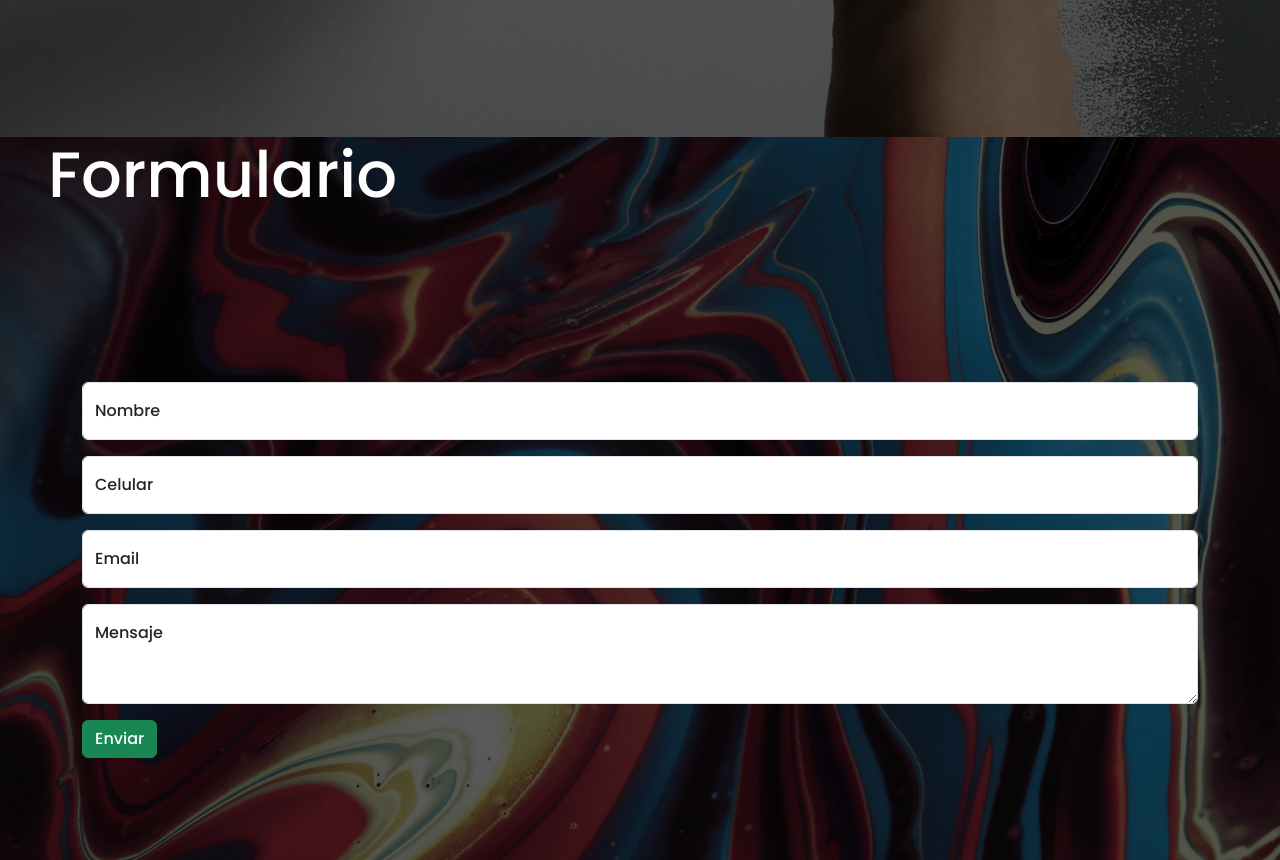
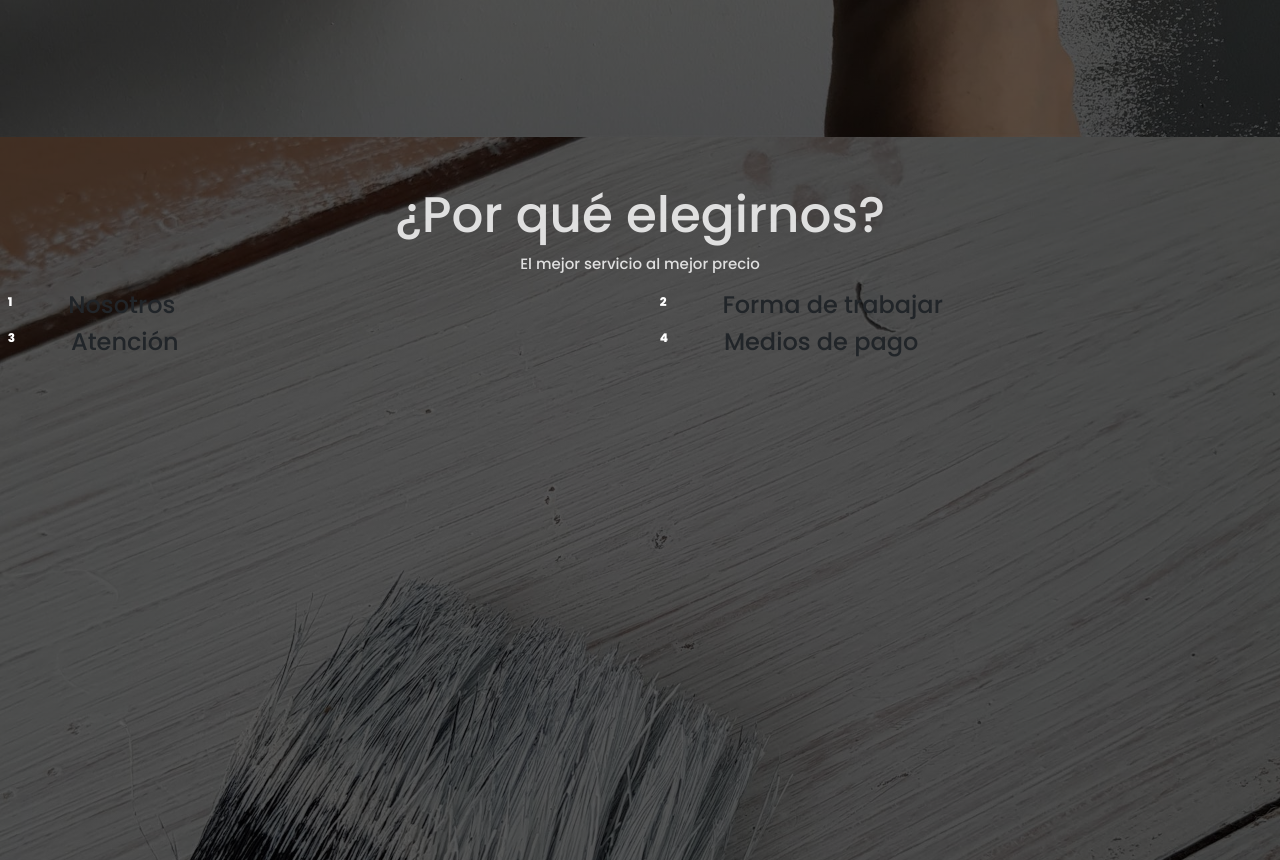
Before and after one commit to mekanicas/bygpintura, a website: page index.html in a window 1280 px wide. Shown: the part 1940-2800 px from the top of the page. Drawn offline with nearby package versions, Linux system fonts and the light colour scheme; files whose address does not match are found by name.

Commit message:
adding changes to index and media

```diff
--- a/index.html
+++ b/index.html
@@ -1,19 +1,13 @@
 <!DOCTYPE html>
 <html lang="en">
+
 <head>
   <meta charset="UTF-8" />
   <meta name="viewport" content="width=device-width, initial-scale=1.0" />
   <title>Inicio - ByG Pintura</title>
-    <link
-      href="https://cdn.jsdelivr.net/npm/bootstrap@5.3.2/dist/css/bootstrap.min.css"
-      rel="stylesheet"
-      integrity="sha384-T3c6CoIi6uLrA9TneNEoa7RxnatzjcDSCmG1MXxSR1GAsXEV/Dwwykc2MPK8M2HN"
-      crossorigin="anonymous"
-    />
-    <link
-      rel="stylesheet"
-      href="https://cdn.jsdelivr.net/npm/bootstrap-icons@1.11.2/font/bootstrap-icons.min.css"
-    />
+  <link href="https://cdn.jsdelivr.net/npm/bootstrap@5.3.2/dist/css/bootstrap.min.css" rel="stylesheet"
+    integrity="sha384-T3c6CoIi6uLrA9TneNEoa7RxnatzjcDSCmG1MXxSR1GAsXEV/Dwwykc2MPK8M2HN" crossorigin="anonymous" />
+  <link rel="stylesheet" href="https://cdn.jsdelivr.net/npm/bootstrap-icons@1.11.2/font/bootstrap-icons.min.css" />
   <link rel="stylesheet" href="./css/style.css" />
 </head>
 
@@ -23,65 +17,30 @@
       <div class="header">
         <nav class="navbar navbar-dark colornav fixed-top">
           <div class="container-fluid">
-              <a class="navbar-brand" href="./index.html"
-                ><img
-                  src="./media/logoblancoGRANDE.png"
-                  alt="LOGO"
-                  class="logo"
-              /></a>
-              <button
-                class="navbar-toggler"
-                type="button"
-                data-bs-toggle="offcanvas"
-                data-bs-target="#offcanvasDarkNavbar"
-                aria-controls="offcanvasDarkNavbar"
-                aria-label="Toggle navigation"
-              >
+            <a class="navbar-brand" href="./index.html"><img src="./media/logoblancoGRANDE.png" alt="LOGO"
+                class="logo" /></a>
+            <button class="navbar-toggler" type="button" data-bs-toggle="offcanvas"
+              data-bs-target="#offcanvasDarkNavbar" aria-controls="offcanvasDarkNavbar" aria-label="Toggle navigation">
               <span class="navbar-toggler-icon"></span>
             </button>
-              <div
-                class="offcanvas offcanvas-end text-bg-dark"
-                tabindex="-1"
-                id="offcanvasDarkNavbar"
-                aria-labelledby="offcanvasDarkNavbarLabel"
-              >
+            <div class="offcanvas offcanvas-end text-bg-dark" tabindex="-1" id="offcanvasDarkNavbar"
+              aria-labelledby="offcanvasDarkNavbarLabel">
               <div class="offcanvas-header">
-                  <h5
-                    class="offcanvas-title"
-                    id="offcanvasDarkNavbarLabel"
-                  ></h5>
-                  <button
-                    type="button"
-                    class="btn-close btn-close-white"
-                    data-bs-dismiss="offcanvas"
-                    aria-label="Close"
-                  ></button>
+                <h5 class="offcanvas-title" id="offcanvasDarkNavbarLabel"></h5>
+                <button type="button" class="btn-close btn-close-white" data-bs-dismiss="offcanvas"
+                  aria-label="Close"></button>
               </div>
               <div class="offcanvas-body">
                 <ul class="navbar-nav justify-content-end flex-grow-1 pe-3">
                   <li class="nav-item">
-                      <a
-                        class="nav-link active"
-                        aria-current="page"
-                        href="./index.html"
-                        >Inicio</a
-                      >
+                    <a class="nav-link active" aria-current="page" href="./index.html">Inicio</a>
                   </li>
                   <li class="nav-item">
-                      <a
-                        class="nav-link active"
-                        aria-current="page"
-                        href="./pages/nuestrostrabajos.html"
-                        >Nuestros Trabajos</a
-                      >
+                    <a class="nav-link active" aria-current="page" href="./pages/nuestrostrabajos.html">Nuestros
+                      Trabajos</a>
                   </li>
                   <li class="nav-item">
-                      <a
-                        class="nav-link active"
-                        aria-current="page"
-                        href="./pages/contacto.html"
-                        >Contáctanos</a
-                      >
+                    <a class="nav-link active" aria-current="page" href="./pages/contacto.html">Contáctanos</a>
                   </li>
                 </ul>
               </div>
@@ -112,66 +71,86 @@
         <div class="gallery">
           <img src="./media/galeriaDeImagenes/imagengaleria1.jpg" alt="" />
           <img src="./media/galeriaDeImagenes/IMG_5613.jpg" alt="" />
-            <img
-              src="./media/galeriaDeImagenes/como-pintar-como-profesional.jpg"
-              alt=""
-            />
+          <img src="./media/galeriaDeImagenes/como-pintar-como-profesional.jpg" alt="" />
+        </div>
+      </div>
+    </div>
+    <div class="backgroundImage3">
+      <div class="textoElegirnos pt-5">
+        <h1>¿Por qué elegirnos?</h1>
+        <p>El mejor servicio al mejor precio</p>
+      </div>
+      <div class="row">
+        <div class="col-12 col-md-6">
+          <div class="d-flex">
+            <div class="badge badge-lg badge-rounded-circle bg-primary-soft">
+              <span>1</span>
+            </div>
+            <div class="ms-5">
+              <h4>Nosotros</h4>
+            </div>
+          </div>
+        </div>
+        <div class="col-12 col-md-6">
+          <div class="d-flex">
+            <div class="badge badge-lg badge-rounded-circle bg-primary-soft">
+              <span>2</span>
+            </div>
+            <div class="ms-5">
+              <h4>Forma de trabajar</h4>
+            </div>
+          </div>
+        </div>
+        <div class="col-12 col-md-6">
+          <div class="d-flex">
+            <div class="badge badge-lg badge-rounded-circle bg-primary-soft">
+              <span>3</span>
+            </div>
+            <div class="ms-5">
+              <h4>Atención</h4>
+            </div>
+          </div>
+        </div>
+        <div class="col-12 col-md-6">
+          <div class="d-flex">
+            <div class="badge badge-lg badge-rounded-circle bg-primary-soft">
+              <span>4</span>
+            </div>
+            <div class="ms-5">
+              <h4>Medios de pago</h4>
+            </div>
+          </div>
         </div>
       </div>
     </div>
   </main>
   <section>
     <div class="backgroundImageContacto">
-        <div class="filaGaleria">
-          <div class="textoGaleria">
-            <h1>Formulario</h1>
+      <div class="filaFormulario">
+        <div class="textoFormulario pt-5">
+          <h1>Esperamos tu respuesta, ¡contactate hoy!</h1>
         </div>
       </div>
       <div class="container">
         <div class="formu">
-            <form
-              class=""
-              action="https://formspree.io/f/xbjnrnne"
-              method="POST"
-            >
+          <form class="" action="https://formspree.io/f/xbjnrnne" method="POST">
             <div class="form-floating mb-3">
-                <input
-                  type="text"
-                  name="Nombre: "
-                  class="form-control"
-                  id="floatingInput"
-                  placeholder="Nombre"
-                />
+              <input type="text" name="Nombre: " class="form-control" id="floatingInput" placeholder="Nombre" />
               <label for="nombre">Nombre</label>
             </div>
             <div class="form-floating mb-3">
-                <input
-                  type="number"
-                  name="Celular: "
-                  class="form-control"
-                  id="floatingInput"
-                  placeholder="+54 11 1234-5678"
-                />
+              <input type="number" name="Celular: " class="form-control" id="floatingInput"
+                placeholder="+54 11 1234-5678" />
               <label for="celular">Celular</label>
             </div>
             <div class="form-floating mb-3">
-                <input
-                  type="email"
-                  name="Email: "
-                  class="form-control"
-                  id="floatingInput"
-                  placeholder="nombre@ejemplo.com"
-                />
+              <input type="email" name="Email: " class="form-control" id="floatingInput"
+                placeholder="nombre@ejemplo.com" />
               <label for="email">Email</label>
             </div>
             <div class="form-floating">
-                <textarea
-                  class="form-control"
-                  name="Mensaje: "
-                  placeholder="Deja un mensaje aquí"
-                  id="floatingTextarea2"
-                  style="height: 100px"
-                ></textarea>
+              <textarea class="form-control" name="Mensaje: " placeholder="Deja un mensaje aquí" id="floatingTextarea2"
+                style="height: 100px"></textarea>
               <label for="mensaje">Mensaje</label>
             </div>
             <button type="submit" class="btn btn-success my-3">Enviar</button>
@@ -184,58 +163,37 @@
     <div class="container-fluid">
       <div class="row p-5 pb-2 bg-dark text-white">
         <div class="col-xs-12 col-md-6 col-lg-3">
-            <a class="row img-fluid" href="index.html"
-              ><img
-                src="./media/logoblanco.png"
-                alt="Logo de la empresa en blanco"
-            /></a>
+          <a class="row img-fluid" href="index.html"><img src="./media/logoblanco.png"
+              alt="Logo de la empresa en blanco" /></a>
         </div>
         <div class="col-xs-12 col-md-6 col-lg-3 mb-3">
           <p class="h5">Pages</p>
           <div class="mb-2">
-              <a class="text-secondary text-decoration-none" href="./index.html"
-                >Inicio</a
-              >
+            <a class="text-secondary text-decoration-none" href="./index.html">Inicio</a>
           </div>
           <div class="mb-2">
-              <a
-                class="text-secondary text-decoration-none"
-                href="./pages/nuestrostrabajos.html"
-                >Nuestros trabajos</a
-              >
+            <a class="text-secondary text-decoration-none" href="./pages/nuestrostrabajos.html">Nuestros trabajos</a>
           </div>
           <div class="mb-2">
-              <a
-                class="text-secondary text-decoration-none"
-                href="./pages/contacto.html"
-                >Contacto</a
-              >
+            <a class="text-secondary text-decoration-none" href="./pages/contacto.html">Contacto</a>
           </div>
         </div>
         <div class="col-xs-12 col-md-6 col-lg-3 mb-3">
           <p class="h5">Links</p>
           <div class="mb-2">
-              <a class="text-secondary text-decoration-none" href="#"
-                >Terms & Conditions</a
-              >
+            <a class="text-secondary text-decoration-none" href="#">Terms & Conditions</a>
           </div>
           <div class="mb-2">
-              <a class="text-secondary text-decoration-none" href="#"
-                >Privacy Policy</a
-              >
+            <a class="text-secondary text-decoration-none" href="#">Privacy Policy</a>
           </div>
         </div>
         <div class="col-xs-12 col-md-6 col-lg-3 mb-3">
           <p class="h5">Contacto</p>
           <div class="mb-2">
-              <a class="text-secondary text-decoration-none" href="#"
-                >Instagram</a
-              >
+            <a class="text-secondary text-decoration-none" href="#">Instagram</a>
           </div>
           <div class="mb-2">
-              <a class="text-secondary text-decoration-none" href="#"
-                >Facebook</a
-              >
+            <a class="text-secondary text-decoration-none" href="#">Facebook</a>
           </div>
         </div>
         <div class="col-xs-12 pt-4">
@@ -251,11 +209,10 @@
       </div>
     </div>
   </footer>
-    <script
-      src="https://cdn.jsdelivr.net/npm/bootstrap@5.3.2/dist/js/bootstrap.bundle.min.js"
+  <script src="https://cdn.jsdelivr.net/npm/bootstrap@5.3.2/dist/js/bootstrap.bundle.min.js"
     integrity="sha384-C6RzsynM9kWDrMNeT87bh95OGNyZPhcTNXj1NW7RuBCsyN/o0jlpcV8Qyq46cDfL"
-      crossorigin="anonymous"
-    ></script>
+    crossorigin="anonymous"></script>
   <script src="./js/main.js"></script>
 </body>
+
 </html>
--- a/scss/style.scss
+++ b/scss/style.scss
@@ -45,18 +45,21 @@ $black: #1c1c1c;
     color: #fff;
   }
   a {
+    -webkit-box-reflect: below 1px linear-gradient(transparent, #0005);
+    box-shadow: 0 0 5px #03e9f4, 0 0 15px #03e9f4, 0 0 25px #03e9f4,
+      0 0 100px #03e9f4;
     text-decoration: none;
     margin-top: 20px;
     font-size: 19px;
     display: inline-block;
     letter-spacing: 2px;
     padding: 12px 20px;
-    background-color: #d5935d;
     border-radius: 5px;
     color: #fff;
     &:hover {
-      background-color: #eb6a00;
-      transition: 0.5s;
+      background-color: #03e9f4;
+      color: $black;
+      transition: 0.7s;
     }
   }
 }
@@ -68,6 +71,14 @@ $black: #1c1c1c;
   background-repeat: no-repeat;
   background-position: center;
   background-size: cover;
+}
+.textoFormulario {
+  h1 {
+    display: flex;
+    justify-content: center;
+    text-align: center;
+    color: $blank;
+  }
 }
 .filaGaleria {
   display: flex;
@@ -106,10 +117,35 @@ $black: #1c1c1c;
     width: 100%;
     padding: 20px;
     border-radius: 30px;
-    &:hover{
+    &:hover {
       scale: 1.1;
       transition: 0.3s;
     }
+  }
+}
+.backgroundImage3 {
+  width: 100%;
+  min-height: 100vh;
+  background-image: linear-gradient(rgba(0, 0, 0, 0.65), rgba(0, 0, 0, 0.65)),
+    url(../media/fondopintura7.jpg);
+  background-repeat: no-repeat;
+  background-position: center;
+  background-size: cover;
+}
+.textoElegirnos {
+  display: flex;
+  flex-direction: column;
+  h1 {
+    display: flex;
+    color: $blank;
+    justify-content: center;
+    font-size: 50px;
+  }
+  p {
+    display: flex;
+    color: $blank;
+    justify-content: center;
+    font-size: 15px;
   }
 }
 .backgroundImageContacto {
@@ -261,8 +297,7 @@ $black: #1c1c1c;
     }
   }
 }
-@media (max-width: 1024px){
-
+@media (max-width: 1024px) {
 }
 @media (max-width: 767px) {
   .backgroundImage2 {
@@ -272,15 +307,19 @@ $black: #1c1c1c;
     }
     .textoGaleria {
       h1 {
+        text-align: center;
         height: 200px;
         width: auto;
         padding-bottom: 10px;
+        padding-right: 10px;
         font-size: 36px;
       }
       p {
         height: 100px;
         width: auto;
         font-size: 15px;
+        text-align: center;
+        padding-right: 10px;
       }
     }
   }
@@ -295,6 +334,7 @@ $black: #1c1c1c;
   }
   .content {
     h1 {
+      text-align: center;
       font-size: 40px;
     }
     p {
@@ -348,50 +388,3 @@ $black: #1c1c1c;
     }
   }
 }
-/* @media screen and (max-width: 550px){
-  .abrir-menu,
-  .cerrar-menu{
-      display: block;
-      border: 0;
-      font-size: 1.25rem;
-      background-color: transparent;
-      cursor: pointer;
-      transition: 0.3ms;
-  }
-  .abrir-menu{
-      color: $blank;
-  }
-  .cerrar-menu{
-      color: $blank;
-  }
-  .nab{
-      opacity: 0;
-      visibility: hidden;
-      display: flex;
-      flex-direction: column;
-      align-items: end;
-      gap: 1rem;
-      position: absolute;
-      top: 0;
-      right: 0;
-      bottom: 0;
-      background-color: $black;
-      padding: 2rem;
-      box-shadow: 0 0 0 100vmax rgba(0, 0, 0, .5);
-  }
-  .nab.visible{
-      opacity: 1;
-      visibility: visible;
-  }
-  .nav-lista{
-      flex-direction: column;
-      align-items: end;
-  }
-  .nav-lista{
-    li{
-      a{
-        color: $blank;
-      }
-    }
-  }
-} */
```
Also changed, not shown: css/style.css, media/fondopintura7.jpg (added), 1 other file. Lines whose indentation alone changed are shown as unchanged.
